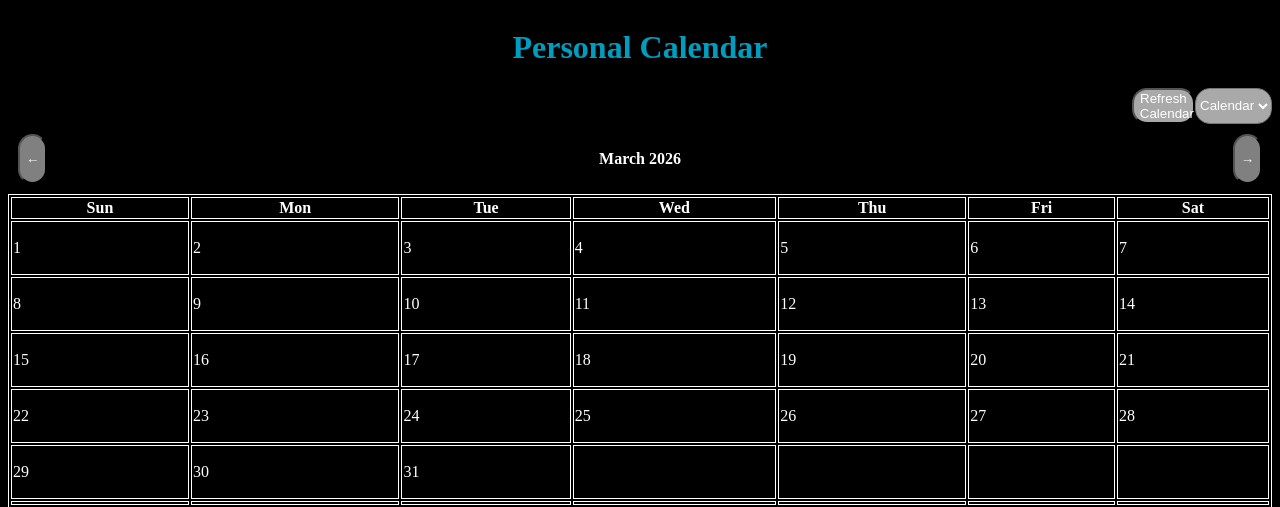
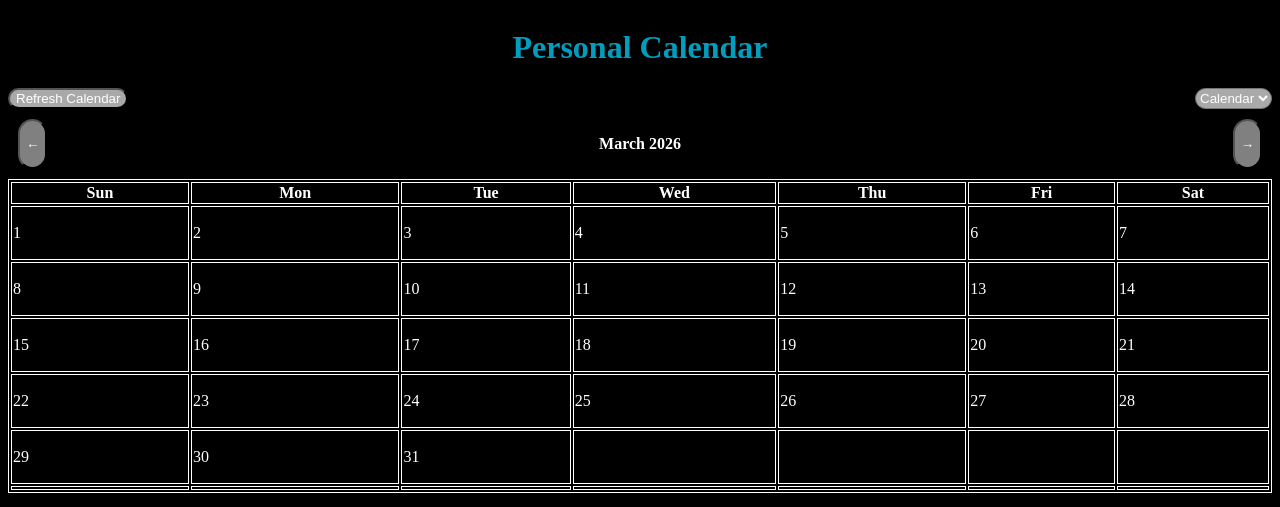
Before and after one commit to matthewhogan22/To_Do_Site, a Flask app: page /calendar in a window 1280 px wide. Shown: the top 507 px of the page. Run offline with Flask 3, Linux system fonts and the light colour scheme; data that the repository does not hold is empty.

Commit message:
Visual changes calendar

```diff
--- a/backend/static/calendar.css
+++ b/backend/static/calendar.css
@@ -61,12 +61,11 @@ table, th, td {
 
 .interact-buttons {
     display: flex;
-    justify-content: flex-end;
+    justify-content: space-between;
 }
 
 .interact-button {
     color: #FFFFFF;
     background-color: darkgray;
     border-radius: 15px;
-    width: 5%;
 }
```
